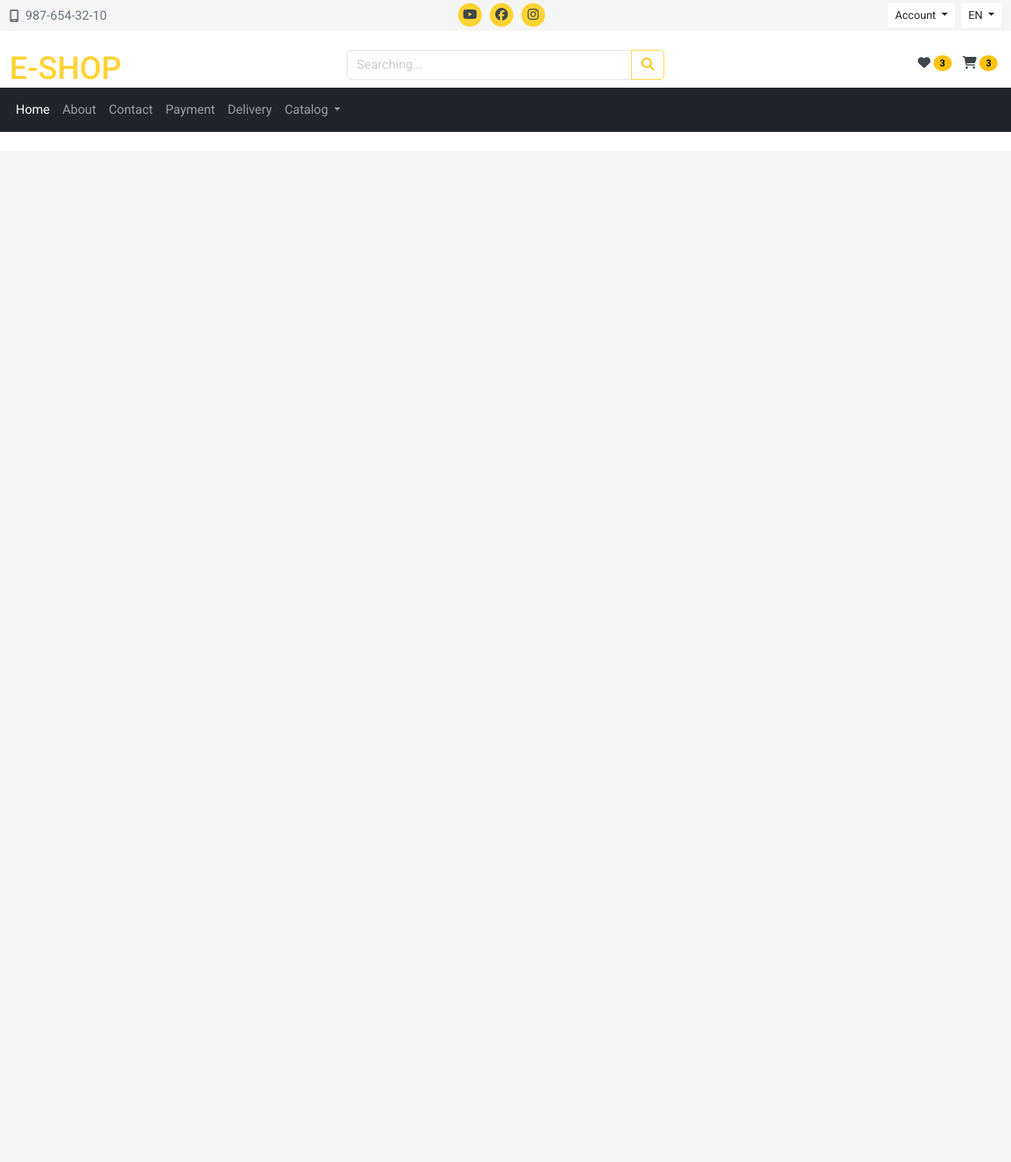
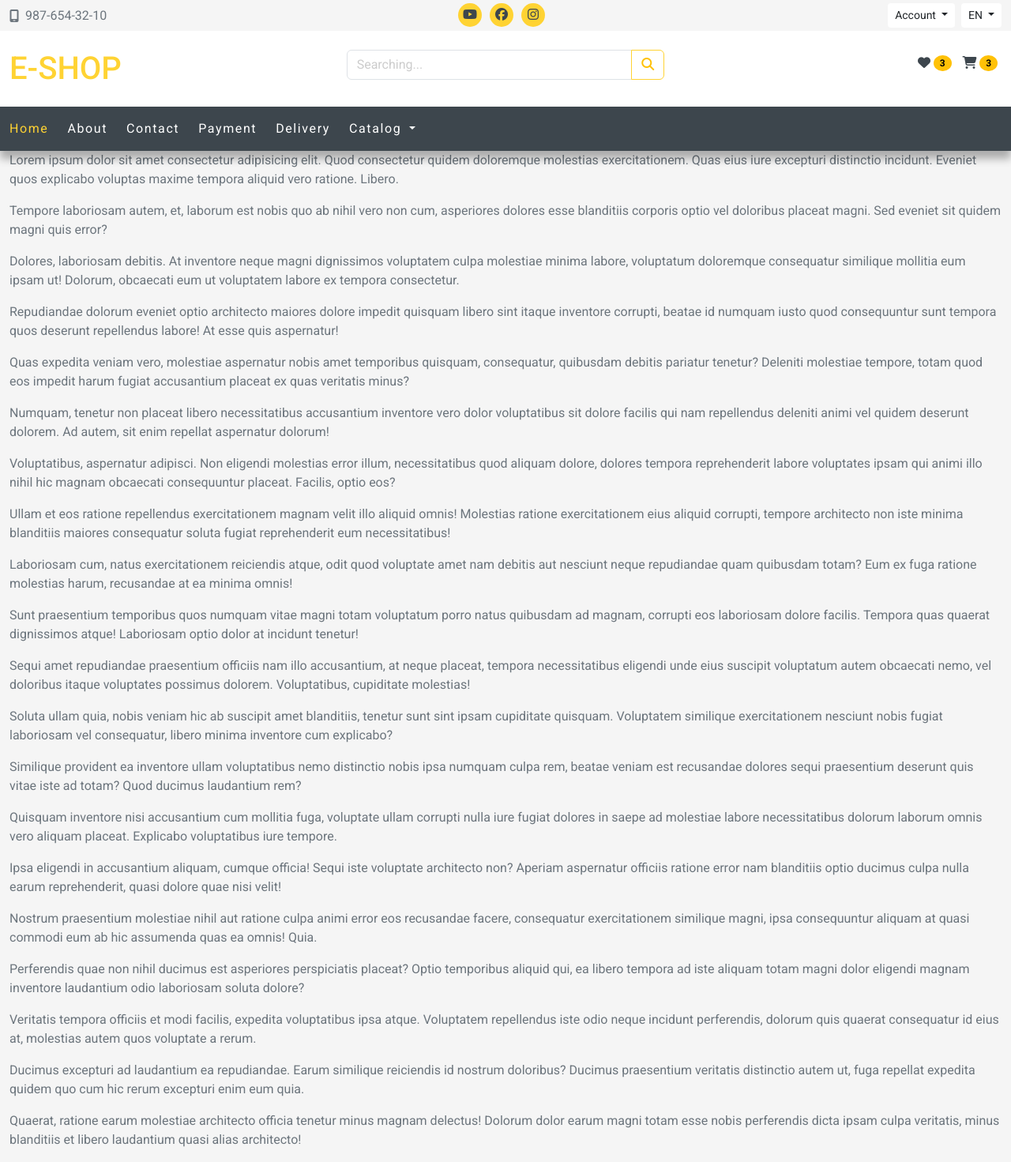
Before and after one commit to AlinkaKuznets/exploring_bootstrap, a web app: file index.html in a window 1280 px wide. Shown: the whole page at 79% size. Before the commit the page ends 167 px from the top, so only its background shows below. Run offline with its HTML, style and script files only (its server is not run), Linux system fonts and the light colour scheme; some libraries are stand-ins or nearby versions.

Commit message:
Updated UI

```diff
--- a/assets/index.css
+++ b/assets/index.css
@@ -129,5 +129,51 @@
     border: 1px solid var(--contrast-color);
 }
 
+.header-bottom {
+    border-top: 3pix solid var(--accent-color);
+    box-shadow: 0 10px 10px rgb(0, 0, 0, 0.3);
+}
+
+.header-bottom .navbar, .header-bottom .navbar .dropdown-menu {
+    background-color: var(--contrast-color) !important;
+}
+
+.header-bottom .nav-item:first-child .nav-link {
+    padding-left: 0;
+}
+
+.header-bottom .navbar .nav-link {
+    color: #FFF;
+    transition: .3s all;
+    letter-spacing: .1rem;
+}
+
+
+.header-bottom .navbar .nav-link.active {
+    color: var(--accent-color);
+}
+
+.header-bottom .navbar .nav-link:hover {
+    color: var(--accent-color);
+}
 
 /* ================ Header ===============*/
+
+@media only screen and (min-width: 992px) {
+    .header-bottom .navbar .dropdown-menu-end {
+        margin-left: 0;
+        border: 0;
+    }
+
+    .header-bottom .navbar .nav-link{
+        padding-left: 1rem;
+    }
+
+}
+
+
+@media only screen and (min-width: 992px) {
+    .header-bottom .navbar .dropdown-menu {
+        padding-left: 1rem;
+    }
+}
--- a/index.html
+++ b/index.html
@@ -76,11 +76,11 @@
                 <div class="container-fluid">
                     <div class="row aligth-items-center">
 
-                        <div class="col-6 col-md-4">
+                        <div class="col-sm-6 col-lg-4">
                             <a href="index.html" class="header-logo h1">E-shop</a>
                         </div>
 
-                        <div class="col-6 col-md-4 order-md-2 cart-buttons text-end ">
+                        <div class="col-lg-4 order-lg-2 cart-buttons text-end d-none d-lg-block">
                             <a href="#" class="btn p-1">
                                 <i class="fa-solid fa-heart"></i>
                                 <span class="badge text-bg-warning cart-badge bg-warning rounded-circle">3</span>
@@ -92,36 +92,9 @@
                                 <span class="badge text-bg-warning cart-badge bg-warning rounded-circle">3</span>
                             </button>
 
-                            <div class="offcanvas offcanvas-end" tabindex="-1" id="offcanvasCart"
-                                aria-labelledby="#offcanvasCart">
-                                <div class="offcanvas-header">
-                                    <h5 class="offcanvas-title" id="offcanvasExampleLabel">Offcanvas</h5>
-                                    <button type="button" class="btn-close" data-bs-dismiss="offcanvas"
-                                        aria-label="Close"></button>
-                                </div>
-                                <div class="offcanvas-body">
-                                    <div>
-                                        Some text as placeholder. In real life you can have the elements you have
-                                        chosen. Like, text, images, lists, etc.
-                                    </div>
-                                    <div class="dropdown mt-3">
-                                        <button class="btn btn-secondary dropdown-toggle" type="button"
-                                            data-bs-toggle="dropdown">
-                                            Dropdown button
-                                        </button>
-                                        <ul class="dropdown-menu">
-                                            <li><a class="dropdown-item" href="#">Action</a></li>
-                                            <li><a class="dropdown-item" href="#">Another action</a></li>
-                                            <li><a class="dropdown-item" href="#">Something else here</a></li>
-                                        </ul>
-                                    </div>
-                                </div>
                         </div>
 
-
-                        </div>
-
-                        <div class="col-md-4 order-md-1 mt-2 mt-md-0">
+                        <div class="col-lg-4 col-sm-6 order-lg-1 mt-2 mt-md-0">
                             <form action="">
                                 <div class="input-group">
                                     <input type="text" class="form-control" name="s" placeholder="Searching..."
@@ -134,6 +107,32 @@
 
                     </div>
                 </div> <!--header-middle-->
+                <div class="offcanvas offcanvas-end" tabindex="-1" id="offcanvasCart" aria-labelledby="#offcanvasCart">
+                    <div class="offcanvas-header">
+                        <h5 class="offcanvas-title" id="offcanvasExampleLabel">Offcanvas</h5>
+                        <button type="button" class="btn-close" data-bs-dismiss="offcanvas" aria-label="Close"></button>
+                    </div>
+                    <div class="offcanvas-body">
+                        <div>
+                            Some text as placeholder. In real life you can have the elements you have
+                            chosen. Like, text, images, lists, etc.
+                        </div>
+                        <div class="dropdown mt-3">
+                            <button class="btn btn-secondary dropdown-toggle" type="button" data-bs-toggle="dropdown">
+                                Dropdown button
+                            </button>
+                            <ul class="dropdown-menu">
+                                <li><a class="dropdown-item" href="#">Action</a></li>
+                                <li><a class="dropdown-item" href="#">Another action</a></li>
+                                <li><a class="dropdown-item" href="#">Something else here</a></li>
+                            </ul>
+                        </div>
+                    </div>
+                </div> <!--offcanvas-->
+
+        </header>
+
+        <main class="main">
             <div class="header-bottom sticky-top">
                 <nav class="navbar navbar-expand-lg bg-dark" data-bs-theme="dark">
                     <div class="container-fluid">
@@ -194,12 +193,84 @@
                                 </ul>
                             </div>
                         </div>
+                        <div class="d-block d-lg-none">
+                            <a href="#" class="btn p-1">
+                                <i class="fa-solid fa-heart"></i>
+                                <span class="badge text-bg-warning cart-badge bg-warning rounded-circle">3</span>
+                            </a>
+
+                            <button class="btn p-1" type="button" data-bs-toggle="offcanvas"
+                                data-bs-target="#offcanvasCart" aria-controls="#offcanvasCart">
+                                <i class="fa-solid fa-cart-shopping"></i>
+                                <span class="badge text-bg-warning cart-badge bg-warning rounded-circle">3</span>
+                            </button>
+
+                        </div>
                     </div>
                 </nav>
             </div><!--header-bottom-->
-        </header>
-
-        <main class="main"></main>
+            <div class="container-fluid">
+                <p>Lorem ipsum dolor sit amet consectetur adipisicing elit. Quod consectetur quidem doloremque molestias
+                    exercitationem. Quas eius iure excepturi distinctio incidunt. Eveniet quos explicabo voluptas maxime
+                    tempora aliquid vero ratione. Libero.</p>
+                <p>Tempore laboriosam autem, et, laborum est nobis quo ab nihil vero non cum, asperiores dolores esse
+                    blanditiis corporis optio vel doloribus placeat magni. Sed eveniet sit quidem magni quis error?</p>
+                <p>Dolores, laboriosam debitis. At inventore neque magni dignissimos voluptatem culpa molestiae minima
+                    labore, voluptatum doloremque consequatur similique mollitia eum ipsam ut! Dolorum, obcaecati eum ut
+                    voluptatem labore ex tempora consectetur.</p>
+                <p>Repudiandae dolorum eveniet optio architecto maiores dolore impedit quisquam libero sint itaque
+                    inventore corrupti, beatae id numquam iusto quod consequuntur sunt tempora quos deserunt repellendus
+                    labore! At esse quis aspernatur!</p>
+                <p>Quas expedita veniam vero, molestiae aspernatur nobis amet temporibus quisquam, consequatur,
+                    quibusdam debitis pariatur tenetur? Deleniti molestiae tempore, totam quod eos impedit harum fugiat
+                    accusantium placeat ex quas veritatis minus?</p>
+                <p>Numquam, tenetur non placeat libero necessitatibus accusantium inventore vero dolor voluptatibus sit
+                    dolore facilis qui nam repellendus deleniti animi vel quidem deserunt dolorem. Ad autem, sit enim
+                    repellat aspernatur dolorum!</p>
+                <p>Voluptatibus, aspernatur adipisci. Non eligendi molestias error illum, necessitatibus quod aliquam
+                    dolore, dolores tempora reprehenderit labore voluptates ipsam qui animi illo nihil hic magnam
+                    obcaecati consequuntur placeat. Facilis, optio eos?</p>
+                <p>Ullam et eos ratione repellendus exercitationem magnam velit illo aliquid omnis! Molestias ratione
+                    exercitationem eius aliquid corrupti, tempore architecto non iste minima blanditiis maiores
+                    consequatur soluta fugiat reprehenderit eum necessitatibus!</p>
+                <p>Laboriosam cum, natus exercitationem reiciendis atque, odit quod voluptate amet nam debitis aut
+                    nesciunt neque repudiandae quam quibusdam totam? Eum ex fuga ratione molestias harum, recusandae at
+                    ea minima omnis!</p>
+                <p>Sunt praesentium temporibus quos numquam vitae magni totam voluptatum porro natus quibusdam ad
+                    magnam, corrupti eos laboriosam dolore facilis. Tempora quas quaerat dignissimos atque! Laboriosam
+                    optio dolor at incidunt tenetur!</p>
+                <p>Sequi amet repudiandae praesentium officiis nam illo accusantium, at neque placeat, tempora
+                    necessitatibus eligendi unde eius suscipit voluptatum autem obcaecati nemo, vel doloribus itaque
+                    voluptates possimus dolorem. Voluptatibus, cupiditate molestias!</p>
+                <p>Soluta ullam quia, nobis veniam hic ab suscipit amet blanditiis, tenetur sunt sint ipsam cupiditate
+                    quisquam. Voluptatem similique exercitationem nesciunt nobis fugiat laboriosam vel consequatur,
+                    libero minima inventore cum explicabo?</p>
+                <p>Similique provident ea inventore ullam voluptatibus nemo distinctio nobis ipsa numquam culpa rem,
+                    beatae veniam est recusandae dolores sequi praesentium deserunt quis vitae iste ad totam? Quod
+                    ducimus laudantium rem?</p>
+                <p>Quisquam inventore nisi accusantium cum mollitia fuga, voluptate ullam corrupti nulla iure fugiat
+                    dolores in saepe ad molestiae labore necessitatibus dolorum laborum omnis vero aliquam placeat.
+                    Explicabo voluptatibus iure tempore.</p>
+                <p>Ipsa eligendi in accusantium aliquam, cumque officia! Sequi iste voluptate architecto non? Aperiam
+                    aspernatur officiis ratione error nam blanditiis optio ducimus culpa nulla earum reprehenderit,
+                    quasi dolore quae nisi velit!</p>
+                <p>Nostrum praesentium molestiae nihil aut ratione culpa animi error eos recusandae facere, consequatur
+                    exercitationem similique magni, ipsa consequuntur aliquam at quasi commodi eum ab hic assumenda quas
+                    ea omnis! Quia.</p>
+                <p>Perferendis quae non nihil ducimus est asperiores perspiciatis placeat? Optio temporibus aliquid qui,
+                    ea libero tempora ad iste aliquam totam magni dolor eligendi magnam inventore laudantium odio
+                    laboriosam soluta dolore?</p>
+                <p>Veritatis tempora officiis et modi facilis, expedita voluptatibus ipsa atque. Voluptatem repellendus
+                    iste odio neque incidunt perferendis, dolorum quis quaerat consequatur id eius at, molestias autem
+                    quos voluptate a rerum.</p>
+                <p>Ducimus excepturi ad laudantium ea repudiandae. Earum similique reiciendis id nostrum doloribus?
+                    Ducimus praesentium veritatis distinctio autem ut, fuga repellat expedita quidem quo cum hic rerum
+                    excepturi enim eum quia.</p>
+                <p>Quaerat, ratione earum molestiae architecto officia tenetur minus magnam delectus! Dolorum dolor
+                    earum magni totam esse nobis perferendis dicta ipsam culpa veritatis, minus blanditiis et libero
+                    laudantium quasi alias architecto!</p>
+            </div>
+        </main>
 
         <footer class="footer"></footer>
     </div>
```
Lines whose indentation alone changed are shown as unchanged.
